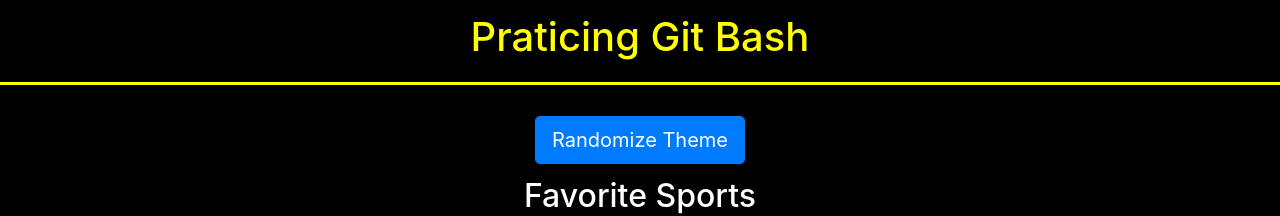
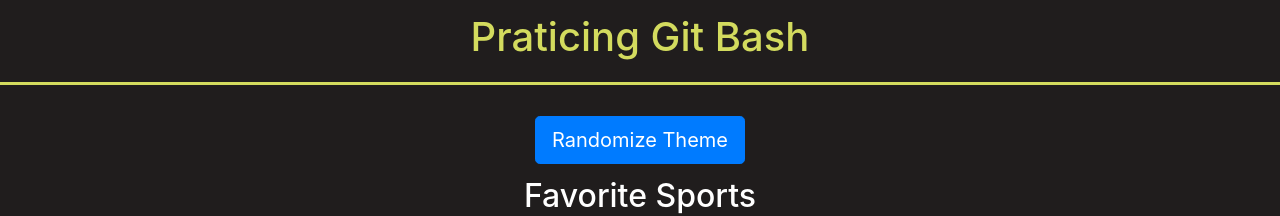
Before and after one commit to SishirPhuyal/Website-Git-Practice, a plain HTML site: page index.html in a window 1280 px wide. Shown: the top 216 px of the page. Drawn offline with nearby package versions, Linux system fonts and the light colour scheme.

Commit message:
Color change

```diff
--- a/style.css
+++ b/style.css
@@ -1,5 +1,5 @@
 body{
-  background-color: black;
+  background-color: #201d1d;
   color: white;
   text-align: center;
 }
@@ -22,10 +22,10 @@ body iframe{
 }
 
 header{
-  color: yellow;
+  color: #d3db5e;
   text-align: center;
   border-bottom-style: solid;
-  border-color: yellow;
+  border-color: #d3db5e;
 }
 header h1, body h2{
   padding-top: 1%;
@@ -38,7 +38,7 @@ header h1, body h2{
 }
 #row{
   border-top-style: solid;
-  border-color: yellow;
+  border-color: #d3db5e;
 }
 button{
   margin-top: 2.5%
```
